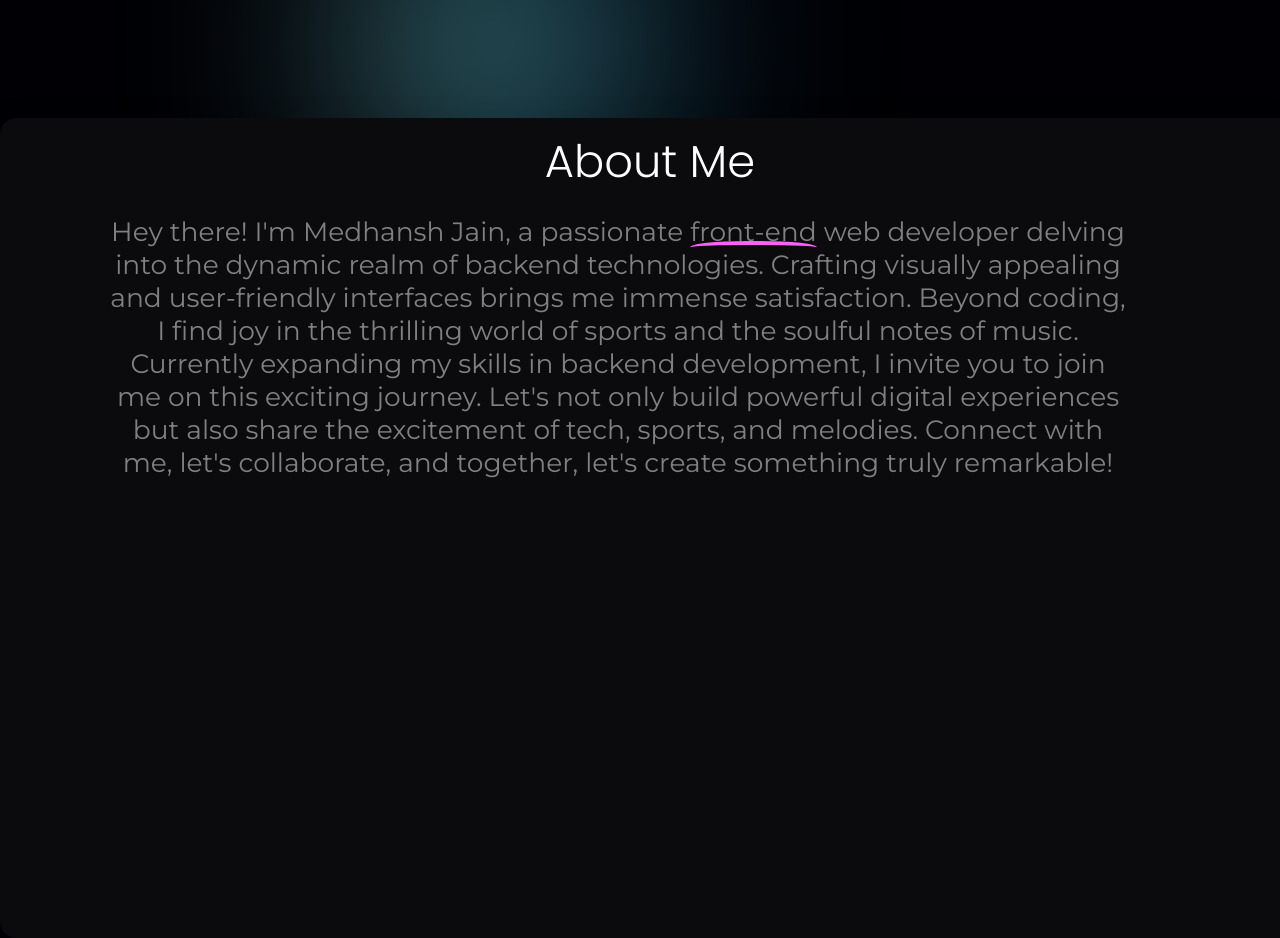
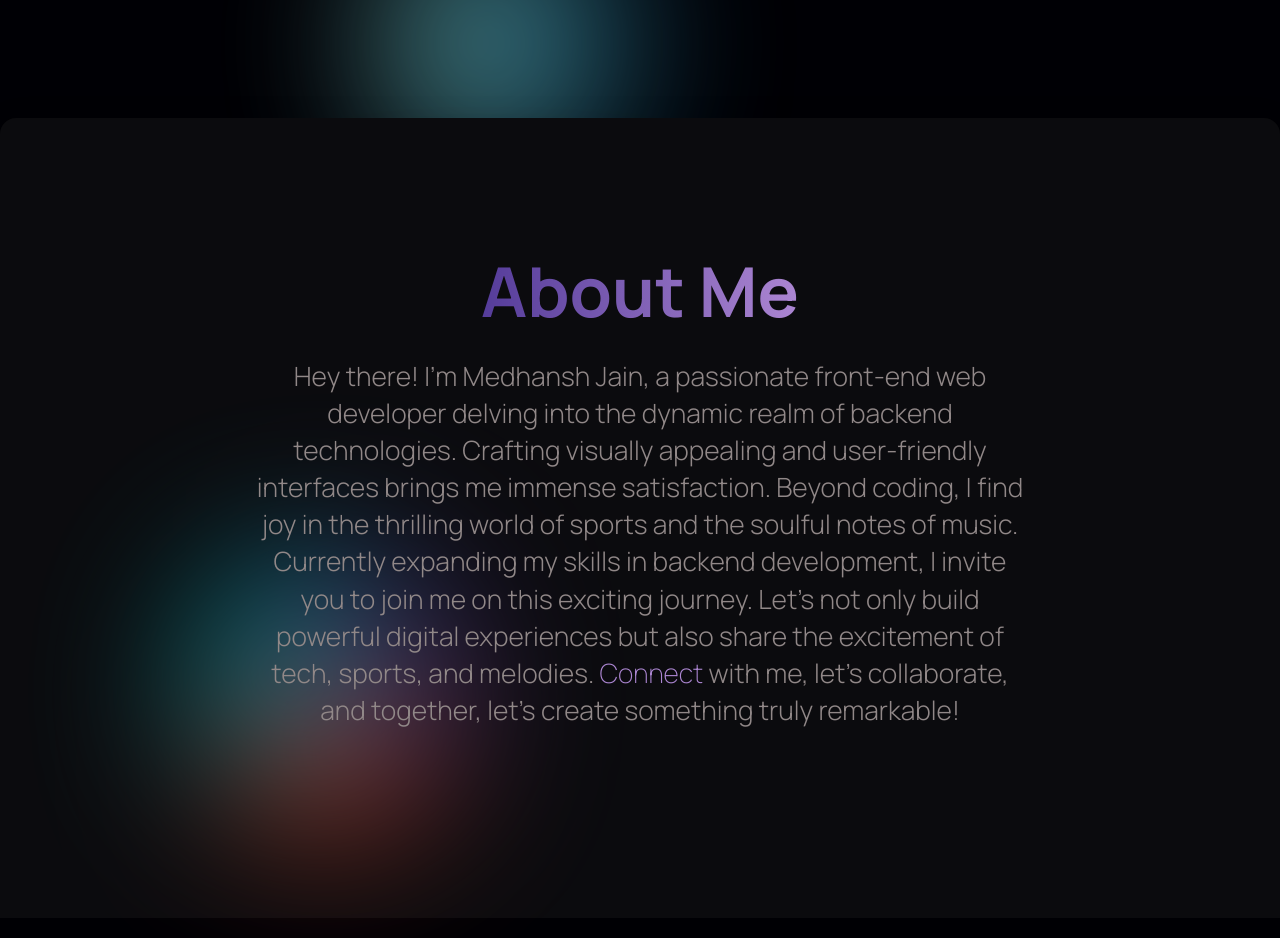
Before and after one commit to medhansh17/Mxdhxnsh, a React (Create React App) app: page / in a window 1280 px wide. Shown: the part 802-1740 px from the top of the page. Built offline with nearby package versions, Linux system fonts and the light colour scheme; a web font is replaced by a local one.

Commit message:
Feat : Added showcase container and optimized about section for all devices

```diff
--- a/public/index.html
+++ b/public/index.html
@@ -5,9 +5,12 @@
     <link rel="icon" href="%PUBLIC_URL%/favicon.ico" />
     <meta name="viewport" content="width=device-width, initial-scale=1" />
     <meta name="theme-color" content="#000000" />
-    <meta
-      name="description"
-      content="Perosonal Portfolio website"
+    <meta name="description" content="Perosonal Portfolio website" />
+    <link rel="preconnect" href="https://fonts.googleapis.com" />
+    <link rel="preconnect" href="https://fonts.gstatic.com" crossorigin />
+    <link
+      href="https://fonts.googleapis.com/css2?family=Manrope:wght@200..800&display=swap"
+      rel="stylesheet"
     />
     <link rel="preconnect" href="https://fonts.googleapis.com" />
     <link rel="preconnect" href="https://fonts.gstatic.com" crossorigin />
--- a/src/App.css
+++ b/src/App.css
@@ -5,6 +5,7 @@
 * {
   margin: 0;
   font-style: normal;
+  scroll-behavior: smooth;
 }
 .six-caps-regular {
   font-family: "Six Caps", sans-serif;
@@ -16,7 +17,11 @@
   font-weight: 400;
   font-style: normal;
 }
-
+.manrope {
+  font-family: "Manrope", sans-serif;
+  font-optical-sizing: auto;
+  font-style: normal;
+}
 body {
   background-color: rgb(0, 0, 5);
   color: white;
@@ -57,20 +62,20 @@ body::-webkit-scrollbar {
 .one {
   top: 10%;
   left: -160px;
-  opacity: 0.5;
+  opacity: 0.7;
   background-image: linear-gradient(120deg, #688cf8 40%, #3b86ff 50%);
 }
 .two {
   top: 30%;
   left: -160px;
-  opacity: 0.5;
+  opacity: 0.7;
   background-image: linear-gradient(120deg, #f9b357 40%, #fb6f3d 50%);
 }
 .three {
   top: 90%;
   left: 30%;
-  opacity: 1;
-  filter: blur(120px);
+  opacity: 0.8;
+  filter: blur(110px);
   background: #085078;
   background: -webkit-linear-gradient(to right, #85d8ce, #085078);
   background: linear-gradient(to right, #85d8ce, #085078);
--- a/src/App.js
+++ b/src/App.js
@@ -2,7 +2,7 @@ import "./App.css";
 import { Cursor } from "react-creative-cursor";
 import Navbar from "./Components/navbar/navbar.component";
 import Hero from "./Components/hero/hero.component";
-import About from "./Components/about/about.component";
+import Showcase from "./Components/showcase/showcase.component";
 import "react-creative-cursor/dist/styles.css";
 import { Fragment } from "react";
 
@@ -11,10 +11,10 @@ function App() {
 
   return (
     <Fragment>
-      <div className="noise"></div>
       <div className="background">
-        <div className="rounded one"></div>
-        <div className="rounded two"></div>
+        <div className="noise"></div>
+          <div className="rounded one"></div>
+          <div className="rounded two"></div>
         <div className="rounded three"></div>
         <div className="rounded four"></div>
       </div>
@@ -23,7 +23,7 @@ function App() {
         <Navbar />
         <Hero />
       </div>
-      <About />
+      <Showcase />
     </Fragment>
   );
 }
--- a/src/Components/about/about.component.jsx
+++ b/src/Components/about/about.component.jsx
@@ -1,12 +1,15 @@
 import "./about.styles.css";
 
 const About = () => {
+  const sendEmail = () => {
+    window.location.assign("mailto:medhanshjain2010@gmail.com");
+  };
   return (
     <div className="aboutSection">
-      <h1 id="about" className="poppins-regular">
+      <h1 id="about" className="manrope">
         About Me
       </h1>
-      <div id="aboutDesc" className="montserrat-font">
+      <div id="aboutDesc" className="manrope">
         Hey there! I'm Medhansh Jain, a passionate{" "}
         <span className="underline">front-end</span> web developer delving into
         the dynamic realm of backend technologies. Crafting visually appealing
@@ -15,8 +18,12 @@ const About = () => {
         notes of music. Currently expanding my skills in backend development, I
         invite you to join me on this exciting journey. Let's not only build
         powerful digital experiences but also share the excitement of tech,
-        sports, and melodies. Connect with me, let's collaborate, and together,
-        let's create something truly remarkable!
+        sports, and melodies.{" "}
+        <span id="connect" onClick={sendEmail}>
+          Connect
+        </span>{" "}
+        with me, let's collaborate, and together, let's create something truly
+        remarkable!
       </div>
     </div>
   );
--- a/src/Components/about/about.styles.css
+++ b/src/Components/about/about.styles.css
@@ -1,19 +1,14 @@
 .aboutSection {
-  position: absolute;
+  position: relative;
   display: flex;
   row-gap: 20px;
   flex-direction: column;
   align-items: center;
-  top: 115%;
-  height: 100%;
-  padding: 10px;
+  height: fit-content;
+  /* padding: 10px; */
   width: 100vw;
-  /* From https://css.glass */
-  background: hsl(240, 10%, 5%);
-  border-radius: 16px;
-  box-shadow: 0 4px 30px rgba(0, 0, 0, 0.1);
-  backdrop-filter: blur(12.3px);
-  -webkit-backdrop-filter: blur(12.3px);
+  top: 40%;
+  transform: translateY(-40%);
 }
 .montserrat-font {
   font-family: "Montserrat", sans-serif;
@@ -23,46 +18,44 @@
 }
 #about {
   color: white;
-  font-weight: 300;
   height: fit-content;
   width: fit-content;
-  font-size: calc(2rem + 1vw);
+  font-size: calc(3.5rem + 1vw);
+  background-image: linear-gradient(to right, #553c9a, #ac86d2);
+  -webkit-text-fill-color: transparent;
+  color: transparent;
+  background-clip: text;
+  -webkit-background-clip: text;
 }
-
+#about:hover {
+}
 #aboutDesc {
-  width: 80%;
+  width: 60%;
   height: fit-content;
   font-size: calc(1rem + 0.82vw);
   text-align: center;
-  color: gray;
-  margin-right: 5%;
+  color: rgb(145, 136, 136);
+  font-weight: 300;
+  line-height: 140%;
 }
-
-.underline {
-  position: relative;
+#connect {
+  color: #ac86d2;
+  font-weight: 200;
+  /* font-style: italic; */
 }
-
-.underline::after {
-  content: "";
-  position: absolute;
-  width: 100%;
-  border-top: 4px solid rgb(253, 97, 253);
-  left: 0;
-  bottom: -7px;
-  border-radius: 45%;
-  height: 10px;
+#connect:hover {
+  text-decoration: line-through;
+  cursor: pointer;
 }
-
 @media (max-width: 600px) {
   .aboutSection {
-    flex-direction: column;
-    height: 100%;
-    row-gap: 20px;
+    row-gap: 10px;
   }
   #about {
-    transform: rotate(0deg);
+    font-size: calc(3rem + 1vw);
   }
   #aboutDesc {
-    margin-right: 0;
+    font-weight: 300;
+    width: 80vw;
   }
 }
--- a/src/Components/hero/hero.styles.css
+++ b/src/Components/hero/hero.styles.css
@@ -64,10 +64,10 @@
     top: 40%;
   }
   .primaryTitle span {
-    font-size: calc(10rem + 0.5vw);
+    font-size: calc(9.5rem + 0.5vw);
   }
   .titleDesc {
-    margin-top: 30px;
+    margin-top: 15px;
     width: 80vw;
     font-size: calc(1rem);
     font-weight: 400;
--- /dev/null
+++ b/src/Components/showcase/showcase.component.jsx
@@ -0,0 +1,16 @@
+import "./showcase.styles.css";
+import About from "../about/about.component";
+import { motion, useScroll, useTransform } from "framer-motion";
+const Showcase = () => {
+  const { scrollYProgress } = useScroll();
+  const scale = useTransform(scrollYProgress, [0, 0.5], [0.8, 1]);
+  return (
+    <motion.div style={{ scaleX: scale }} className="showcaseContainer">
+      <div className="rounded showcaseOne"></div>
+      <div className="rounded showcaseTwo"></div>
+      <About />
+    </motion.div>
+  );
+};
+
+export default Showcase;
--- /dev/null
+++ b/src/Components/showcase/showcase.styles.css
@@ -0,0 +1,55 @@
+.showcaseContainer {
+  height: 100vh;
+  width: 100vw;
+  background: hsl(240, 10%, 5%);
+  border-radius: 16px 16px 0 0;
+  box-shadow: 0 4px 30px rgba(0, 0, 0, 0.1);
+  backdrop-filter: blur(12.3px);
+  -webkit-backdrop-filter: blur(12.3px);
+  position: absolute;
+  top: 115%;
+  box-sizing: border-box;
+  /* box-shadow: 0 0 3px rgb(74, 57, 254); */
+}
+.rounded {
+  height: 250px;
+  width: 250px;
+  border-radius: 50%;
+  filter: blur(80px);
+  position: absolute;
+  z-index: -1;
+}
+.showcaseOne {
+  height: 270px;
+  width: 270px;
+  top: 55%;
+  left: 15%;
+  opacity: 0.7;
+  background-image: conic-gradient(
+    #553c9a 0%,
+    #553c9a 33%,
+    #ee4b2b 33%,
+    #ee4b2b 66%,
+    #00c2cb 66%,
+    #00c2cb 99%
+  );
+}
+.showcaseTwo {
+  top: 30%;
+  left: -160px;
+  opacity: 0;
+  background-image: conic-gradient(
+    #553c9a 0%,
+    #553c9a 33%,
+    #ee4b2b 33%,
+    #ee4b2b 66%,
+    #00c2cb 66%,
+    #00c2cb 99%
+  );
+}
+
+@media (max-width: 600px) {
+  .showcaseOne {
+    left: 10%;
+  }
+}
```
Also changed, not shown: src/Components/backgroundGrid.component.jsx (deleted, +0 -25 lines), src/Components/backgroundGrid.styles.css (deleted, +0 -9 lines), src/Components/grain.webp (deleted).
